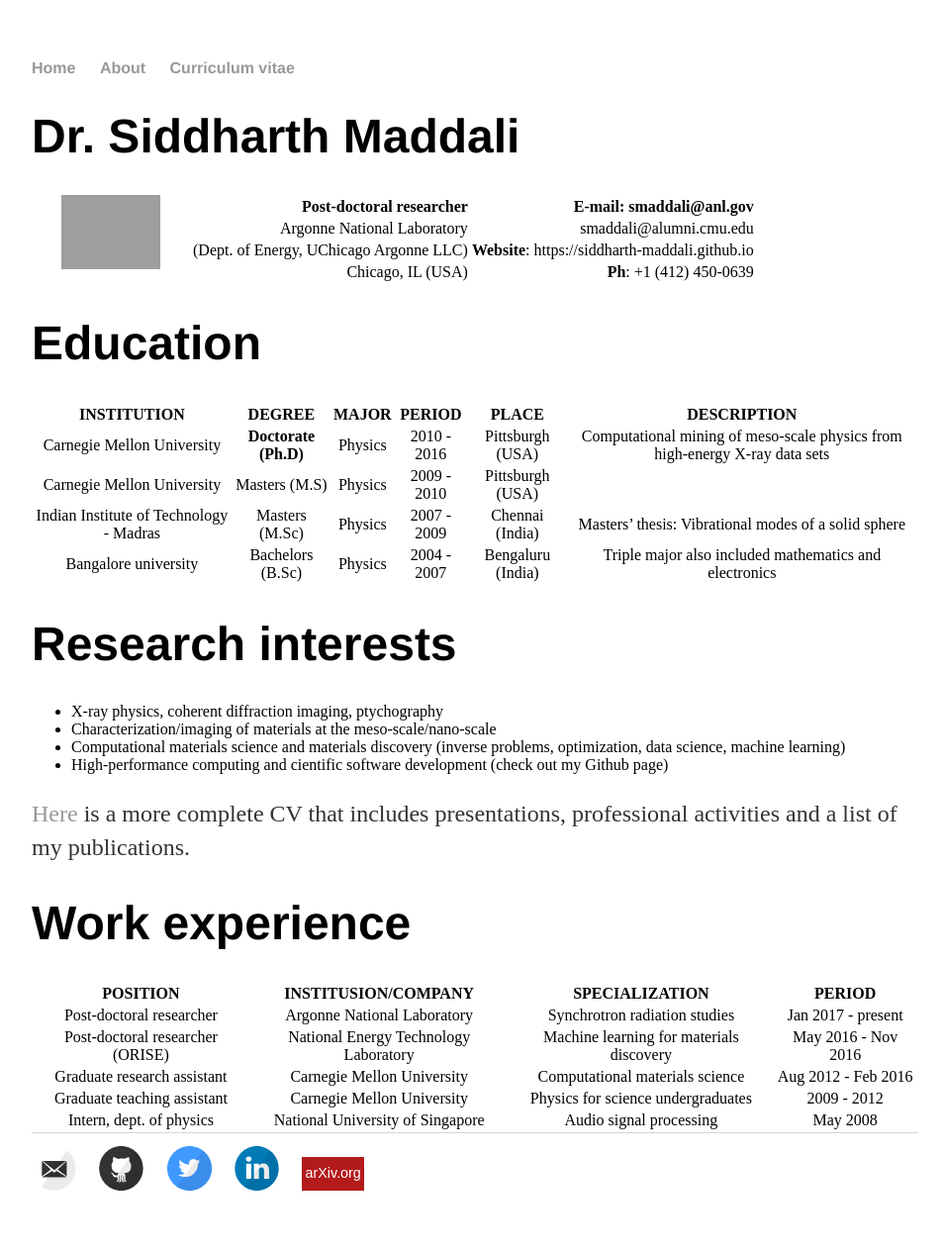
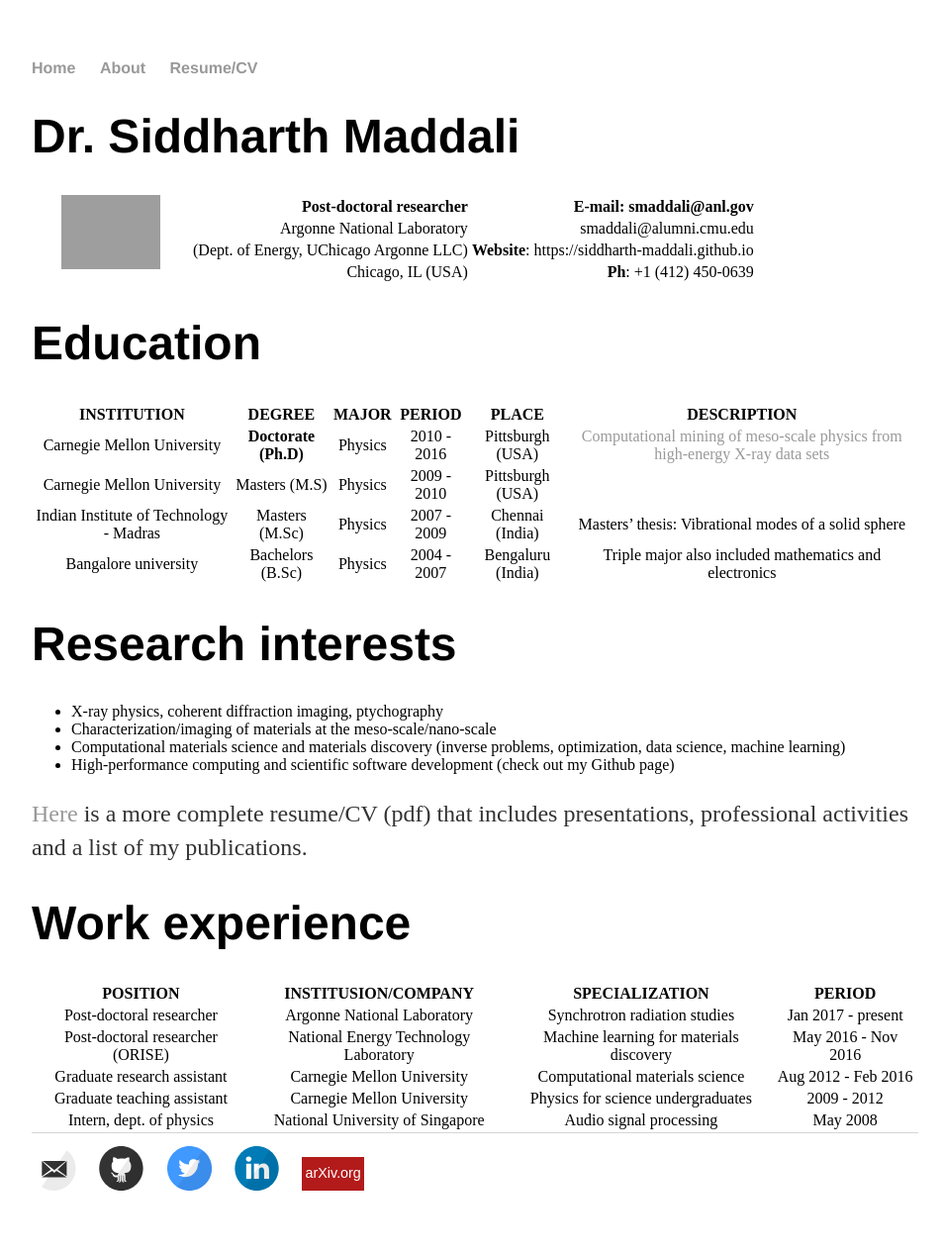
Before and after one commit to siddharth-maddali/siddharth-maddali.github.io, a Jekyll site: the page built from CV.md, in a window 1280 px wide. Shown: the whole page at 99% size, without its empty margins (160-1113 px from the left). Built offline with Jekyll 4.4.1, drawn with Linux system fonts in a browser that asks for light colours.

Commit message:
Tweaks...

```diff
--- a/CV.md
+++ b/CV.md
@@ -28,7 +28,7 @@ permalink: /CV/
 
 | **INSTITUTION** | **DEGREE** | **MAJOR** | **PERIOD** | **PLACE** | **DESCRIPTION** |
 |:---------------:|:----------:|:---------:|:----------:|:---------:|:---------------:|
-| Carnegie Mellon University | **Doctorate (Ph.D)** | Physics | 2010 - 2016 | Pittsburgh (USA) | Computational mining of meso-scale physics from high-energy X-ray data sets |
+| Carnegie Mellon University | **Doctorate (Ph.D)** | Physics | 2010 - 2016 | Pittsburgh (USA) | [Computational mining of meso-scale physics from high-energy X-ray data sets](https://www.andrew.cmu.edu/user/suter/SMaddali_Thesis_2016_web.pdf) |
 | Carnegie Mellon University | Masters (M.S) | Physics | 2009 - 2010 | Pittsburgh (USA) | |
 | Indian Institute of Technology - Madras | Masters (M.Sc) | Physics | 2007 - 2009 | Chennai (India) | Masters' thesis: Vibrational modes of a solid sphere |
 | Bangalore university | Bachelors (B.Sc) | Physics | 2004 - 2007 | Bengaluru (India) | Triple major also included mathematics and electronics |
@@ -39,9 +39,9 @@ permalink: /CV/
    - X-ray physics, coherent diffraction imaging, ptychography
    - Characterization/imaging of materials at the meso-scale/nano-scale
    - Computational materials science and materials discovery (inverse problems, optimization, data science, machine learning)
-   - High-performance computing and cientific software development (check out my Github page)
+   - High-performance computing and scientific software development (check out my Github page)
 
-[Here]({{ site.url }}/CV.pdf) is a more complete CV that includes presentations, professional activities and a list of my publications.
+[Here]({{ site.url }}/CV.pdf) is a more complete resume/CV (pdf) that includes presentations, professional activities and a list of my publications.
 
 # Work experience
 
--- a/_layouts/default.html
+++ b/_layouts/default.html
@@ -13,7 +13,7 @@
 	    		<ul>
 	        		<li><a href="/">Home</a></li>
 		        	<li><a href="/about">About</a></li>
-					<li><a href="/CV">Curriculum vitae</a></li>
+					<li><a href="/CV">Resume/CV</a></li>
 					<!--<li><a href="/blog">Blog</a></li>-->
 	    		</ul>
 			</nav>
```
Also changed, not shown: 1 other file.
